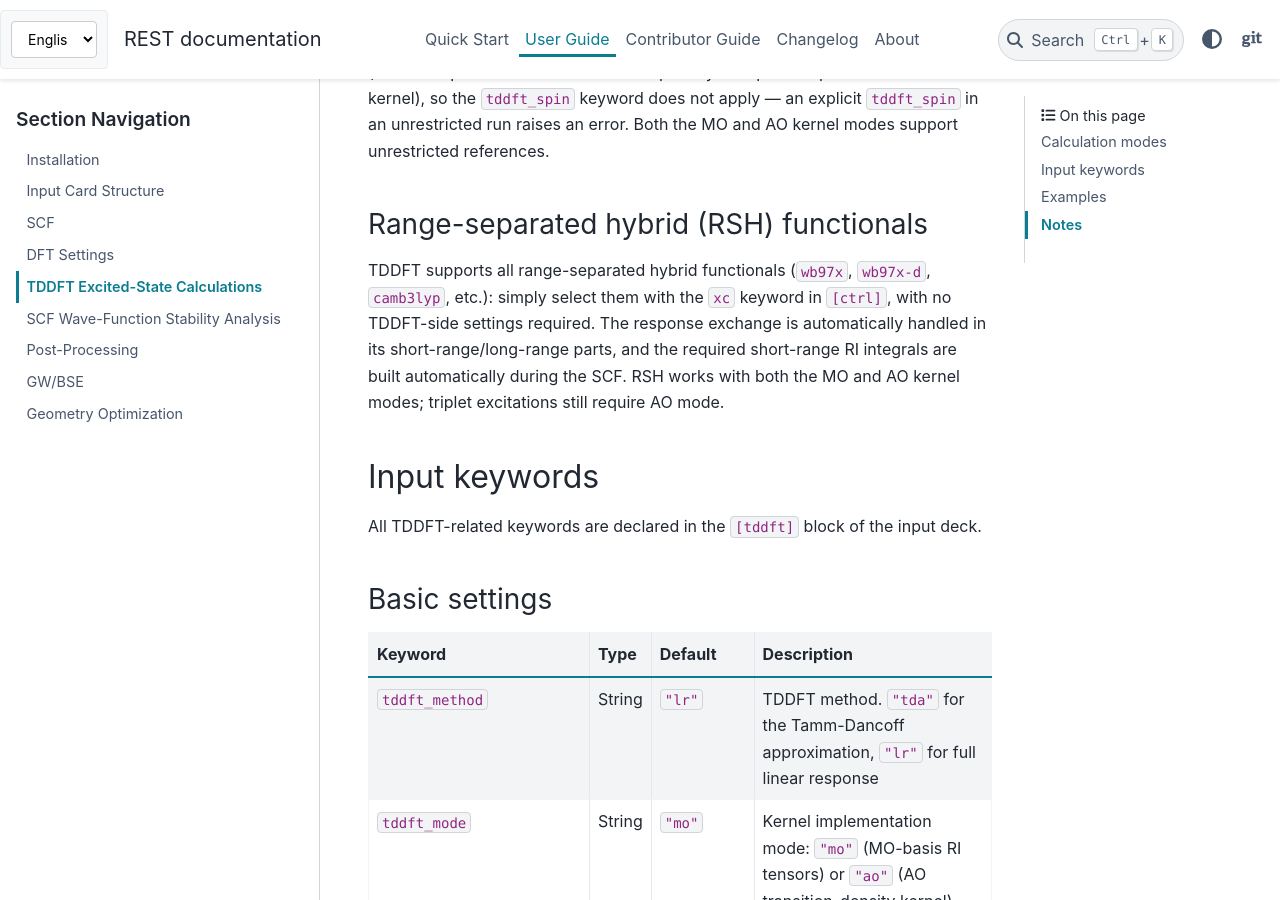
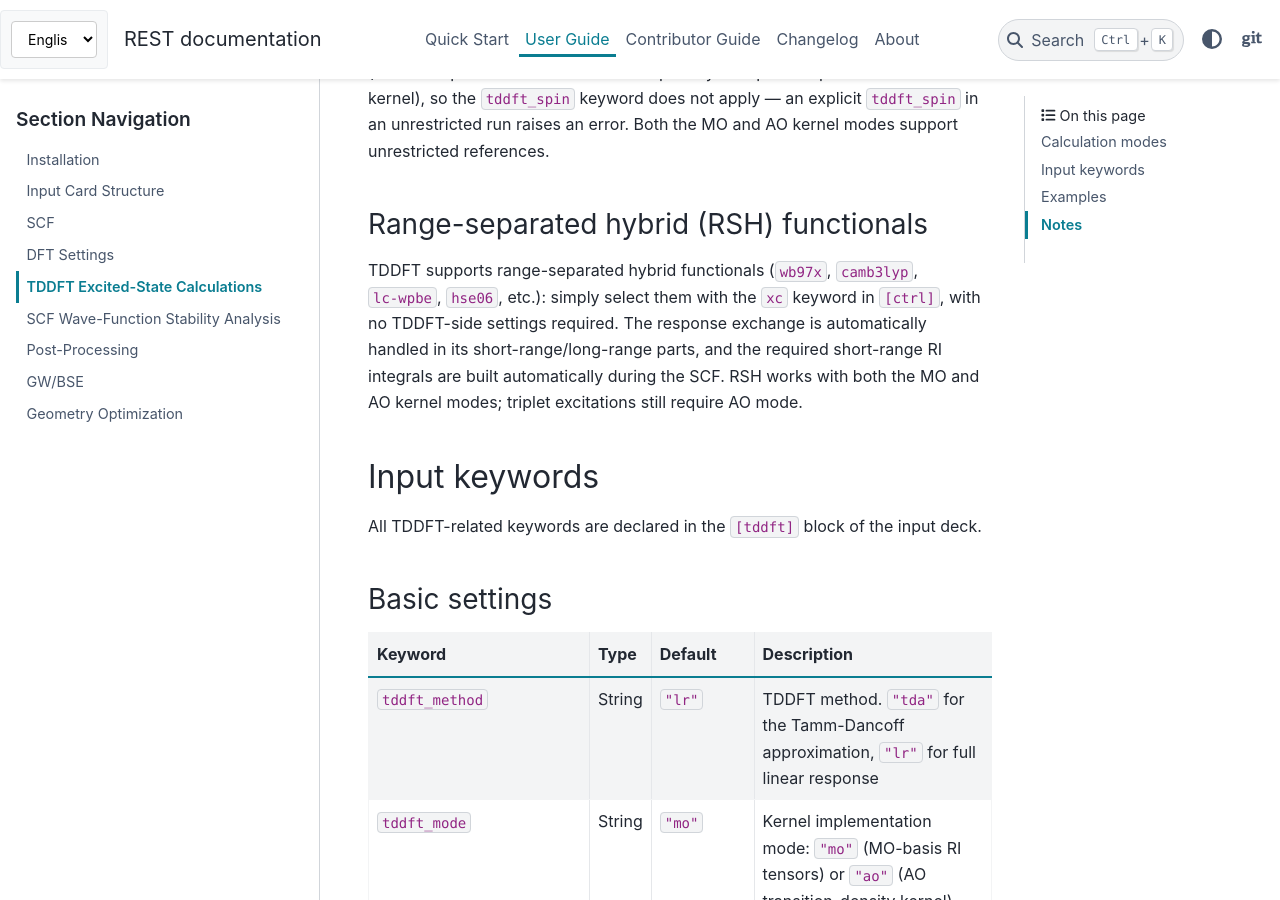
Before and after one commit to jeanwsr/rest_doc, a Sphinx documentation site: the page built from source/user/tddft.md, in a window 1280 px wide and 900 px high, scrolled down 1780 px. Built offline with Sphinx 7.4.7 and the PyData theme 0.15.4, drawn with Linux system fonts in a browser that asks for light colours; pages that are not in the unit, such as notebooks, are missing from menus.

Commit message:
tddft user docs: fix RSH example list (wb97x-d is unsupported; use lc-wpbe/hse06)

```diff
--- a/source/user/tddft.md
+++ b/source/user/tddft.md
@@ -36,7 +36,7 @@ Setting `spin_polarization = true` in `[ctrl]` (UHF/UKS reference) runs an unres
 
 ### Range-separated hybrid (RSH) functionals
 
-TDDFT supports all range-separated hybrid functionals (`wb97x`, `wb97x-d`, `camb3lyp`, etc.): simply select them with the `xc` keyword in `[ctrl]`, with no TDDFT-side settings required. The response exchange is automatically handled in its short-range/long-range parts, and the required short-range RI integrals are built automatically during the SCF. RSH works with both the MO and AO kernel modes; triplet excitations still require AO mode.
+TDDFT supports range-separated hybrid functionals (`wb97x`, `camb3lyp`, `lc-wpbe`, `hse06`, etc.): simply select them with the `xc` keyword in `[ctrl]`, with no TDDFT-side settings required. The response exchange is automatically handled in its short-range/long-range parts, and the required short-range RI integrals are built automatically during the SCF. RSH works with both the MO and AO kernel modes; triplet excitations still require AO mode.
 
 ## Input keywords
 
```
Also changed, not shown: source_zh/user/tddft.md (+1 -1 lines).
